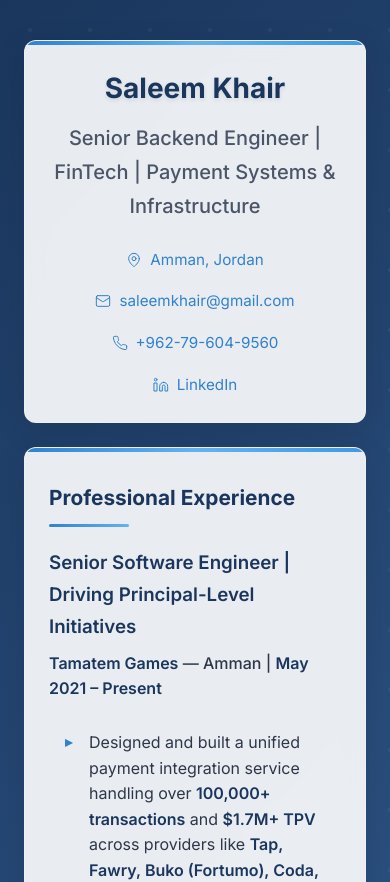
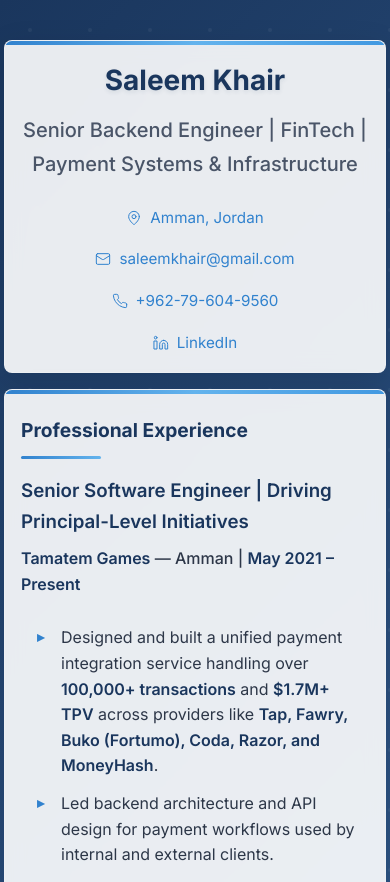
Before and after one commit to SaleemKhair/saleemkhair.github.io, a React (Create React App) app: page / in a window 390 px wide. Shown: the top 882 px of the page. Built offline with nearby package versions, Linux system fonts and the light colour scheme; the HTML template or start-up script is replaced by a standard one.

Commit message:
Enhance mobile responsiveness - cards take full width on small screens with optimized padding

```diff
--- a/src/App.css
+++ b/src/App.css
@@ -737,6 +737,9 @@
     padding: 1.5rem;
     margin-bottom: 1.5rem;
     border-radius: 12px;
+    width: 100%;
+    margin-left: 0;
+    margin-right: 0;
   }
 
   .section-title {
@@ -746,5 +749,30 @@
 
   .content-container {
     padding: 1rem 0.5rem;
+    max-width: 100%;
+  }
+
+  .resume-container {
+    padding: 1rem 0;
+    margin: 1rem 0;
   }
 }
+
+/* Extra small screens */
+@media (max-width: 480px) {
+  .section,
+  .header-section {
+    padding: 1rem;
+    margin-bottom: 1rem;
+    border-radius: 8px;
+  }
+
+  .content-container {
+    padding: 0.5rem 0.25rem;
+  }
+
+  .section-title {
+    font-size: 1.2rem;
+    margin-bottom: 1rem;
+  }
+}
```
